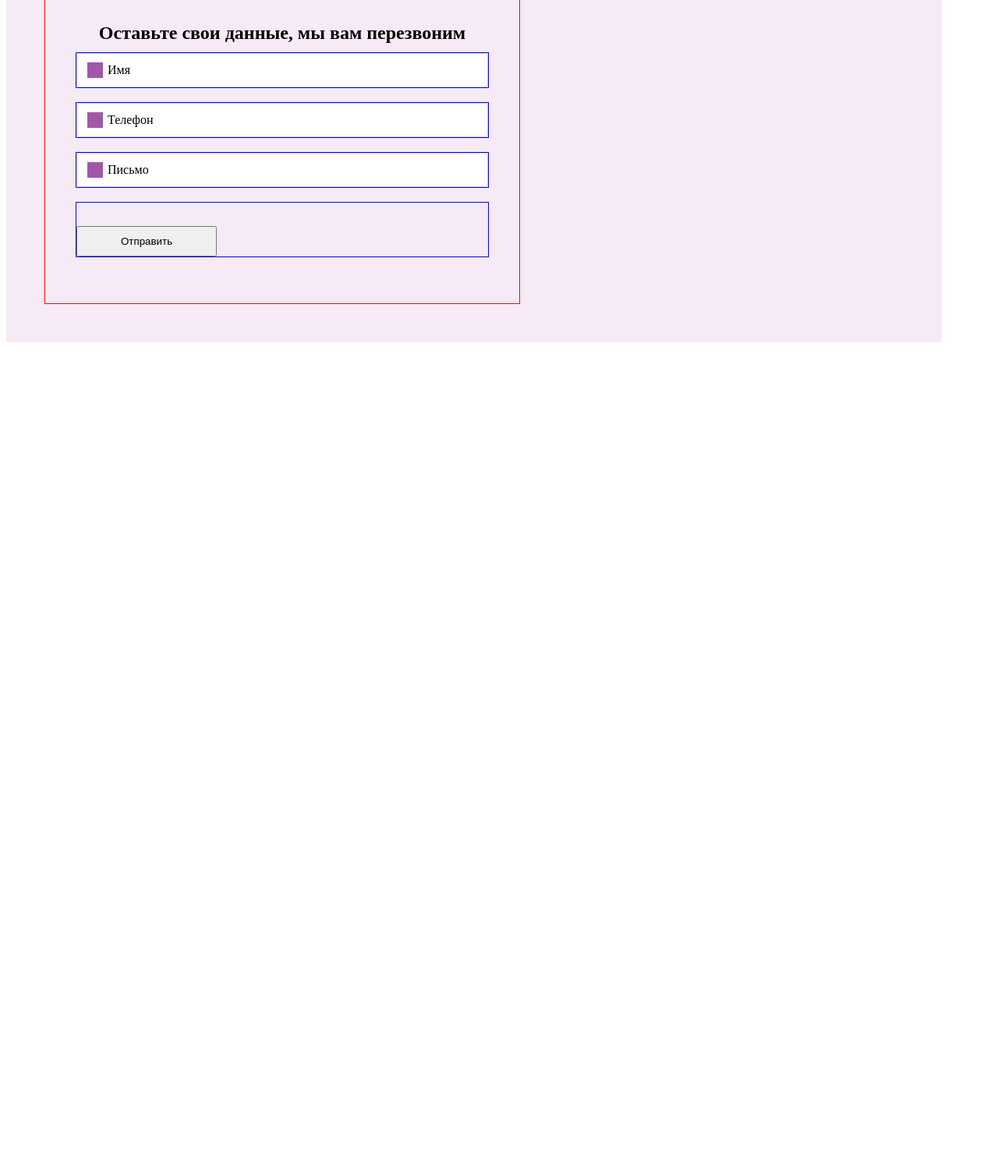
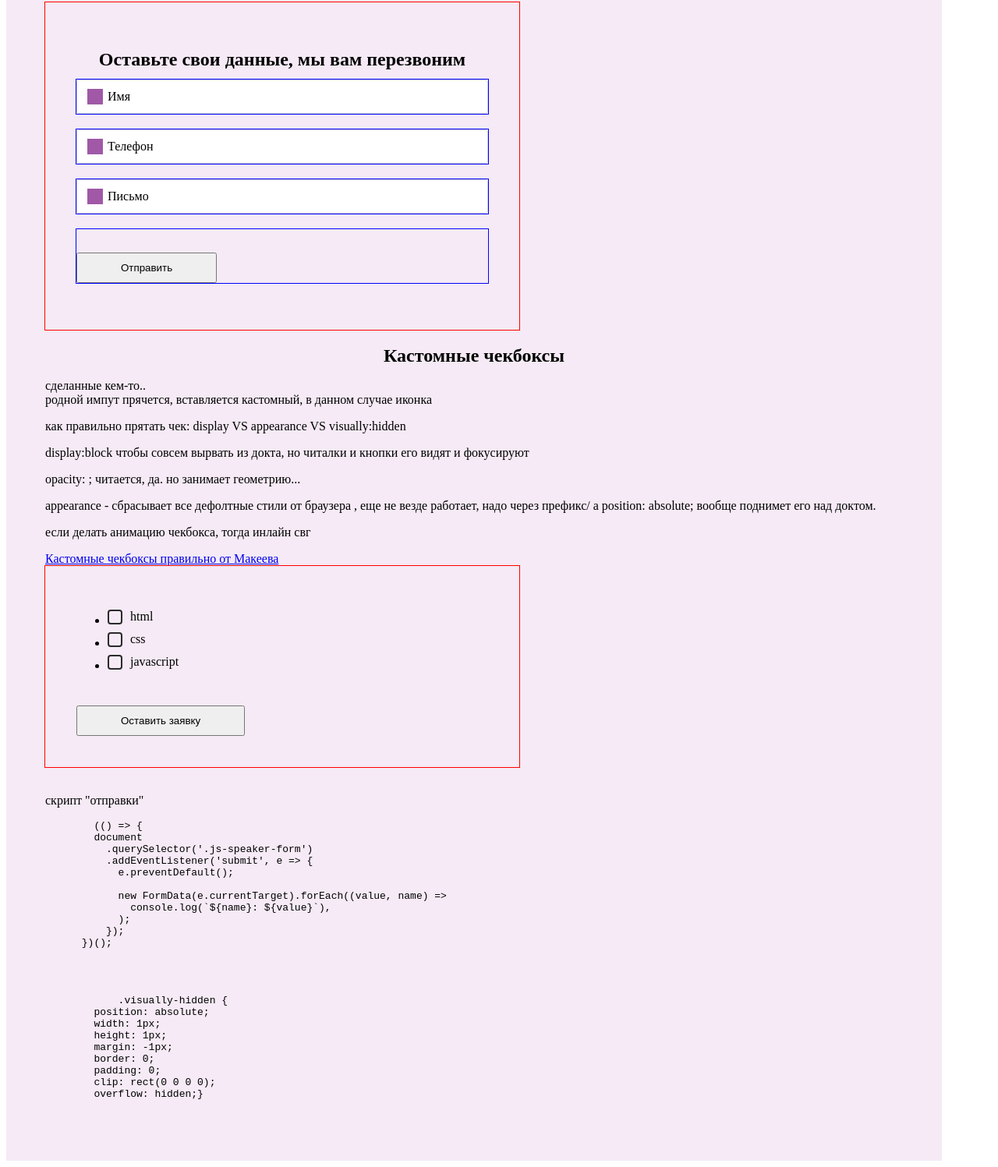
Before and after one commit to yelena-create/training-stand, a plain HTML site: page lesson12.html in a window 1280 px wide. Shown: the part 1081-2578 px from the top of the page at 78% size. Before the commit the page ends 1528 px from the top, so only its background shows below. Drawn offline with Linux system fonts and the light colour scheme.

Commit message:
lesson12 finish

```diff
--- a/css/style12.css
+++ b/css/style12.css
@@ -194,6 +194,60 @@ button {
 .form-input2:not(:placeholder-shown) + .form-label2 {
   transform: translate(-42px, -41px);
 }
-/* .form-field2:not(:placeholder-shown) + .form-label2 {
-  transform: translate(-42px, -40px);
-} */
+
+/* как прятать чекбокс */
+.checkbox:checked {
+  /* position: absolute; */
+  /* в активном состоянии */
+  /* width: 30px;
+  height: 30px; */
+}
+.visually-hidden {
+  position: absolute;
+  width: 1px;
+  height: 1px;
+  margin: -1px;
+  border: 0;
+  padding: 0;
+  clip: rect(0 0 0 0);
+  overflow: hidden;
+
+  /* в идеале, в будущем */
+  /* -webkit-appearance: none;
+  -moz-appearance: none;
+  appearance: none;
+  position: absolute; */
+}
+.icons {
+  content: '';
+  display: inline-block;
+  width: 15px;
+  height: 15px;
+  /* background-color: tomato; */
+  border: 2px solid #2a2a2a;
+  border-radius: 4px;
+  margin-right: 10px;
+}
+.checkbox:checked + .icons {
+  background-color: #03a6f1;
+  background-image: url(../images/icons/icon-check.svg);
+  background-size: contain;
+  /* фон занимает  место не только внутри бордера, но и его место тоже */
+  background-origin: border-box;
+  border-color: #03a6f1;
+}
+.field {
+  display: flex;
+  align-items: center;
+  /* outline: 1px solid rgba(0, 255, 128, 0.212); */
+}
+
+li {
+  margin-bottom: 10px;
+}
+.label {
+  transition: transform 250ms linear;
+}
+.checkbox:checked ~ .label {
+  transform: translateX(20px);
+}
--- a/lesson12.html
+++ b/lesson12.html
@@ -4,7 +4,7 @@
     <meta charset="UTF-8" />
     <meta http-equiv="X-UA-Compatible" content="IE=edge" />
     <meta name="viewport" content="width=device-width, initial-scale=1.0" />
-    <title>Document</title>
+    <title>Lesson 12</title>
     <link rel="stylesheet" href="./css/style12.css" />
   </head>
   <body>
@@ -16,6 +16,10 @@
       <p>
         почему поля формы при ширине 100% вылазят за родителя???<br />потому что
         надо обязательно указать box-sizing:border-box
+      </p>
+      <p>
+        не получается так выезжать с комментарием, то 50% он берет от себя, то
+        абсолютно почему-то вообще относительно всей стр...
       </p>
       <form class="form">
         <div class="group">
@@ -124,6 +128,112 @@
           </div>
         </div>
       </form>
+
+      <!--  ---------------------- -->
+      <h2>Кастомные чекбоксы</h2>
+      <p>
+        сделанные кем-то.. <br />родной импут прячется, вставляется кастомный, в
+        данном случае иконка
+      </p>
+      <p>как правильно прятать чек: display VS appearance VS visually:hidden</p>
+      <p>
+        display:block чтобы совсем вырвать из докта, но читалки и кнопки его
+        видят и фокусируют
+      </p>
+      <p>opacity: ; читается, да. но занимает геометрию...</p>
+      <p>
+        appearance - сбрасывает все дефолтные стили от браузера , еще не везде
+        работает, надо через префикс/ а position: absolute; вообще поднимет его
+        над доктом.
+      </p>
+      <p>если делать анимацию чекбокса, тогда инлайн свг</p>
+      <a
+        href="https://www.youtube.com/watch?v=E6kLaaQFctU&ab_channel=VadimMakeev"
+        >Кастомные чекбоксы правильно от Макеева</a
+      >
+      <form class="form">
+        <ul>
+          <li>
+            <label class="field">
+              <input
+                class="checkbox visually-hidden"
+                type="checkbox"
+                name="topic"
+                value="html"
+              />
+              <span class="icons"></span>
+              <span class="label">html</span>
+            </label>
+          </li>
+          <li>
+            <label class="field">
+              <input
+                class="checkbox visually-hidden"
+                type="checkbox"
+                name="topic"
+                value="css"
+              />
+              <span class="icons"></span>
+              <span class="label">css</span>
+            </label>
+          </li>
+          <li>
+            <label class="field"
+              ><input
+                class="checkbox visually-hidden"
+                type="checkbox"
+                name="topic"
+                value="javascript"
+                id="javascript"
+              />
+              <span class="icons"></span>
+              <span class="label">javascript</span></label
+            >
+          </li>
+        </ul>
+        <button type="submit">Оставить заявку</button>
+      </form>
+      <br />
+      <p>скрипт "отправки"</p>
+      <pre>
+        (() => {
+        document
+          .querySelector('.js-speaker-form')
+          .addEventListener('submit', e => {
+            e.preventDefault();
+
+            new FormData(e.currentTarget).forEach((value, name) =>
+              console.log(`${name}: ${value}`),
+            );
+          });
+      })();
+      </pre>
+      <br />
+      <pre>
+            .visually-hidden {
+        position: absolute;
+        width: 1px;
+        height: 1px;
+        margin: -1px;
+        border: 0;
+        padding: 0;
+        clip: rect(0 0 0 0);
+        overflow: hidden;}
+          </pre
+      >
     </div>
+    <script>
+      (() => {
+        document
+          .querySelector('.js-speaker-form')
+          .addEventListener('submit', e => {
+            e.preventDefault();
+
+            new FormData(e.currentTarget).forEach((value, name) =>
+              console.log(`${name}: ${value}`),
+            );
+          });
+      })();
+    </script>
   </body>
 </html>
```
Also changed, not shown: lesson11.html (+4 -0 lines), images/icons/icon-check.svg (added).
